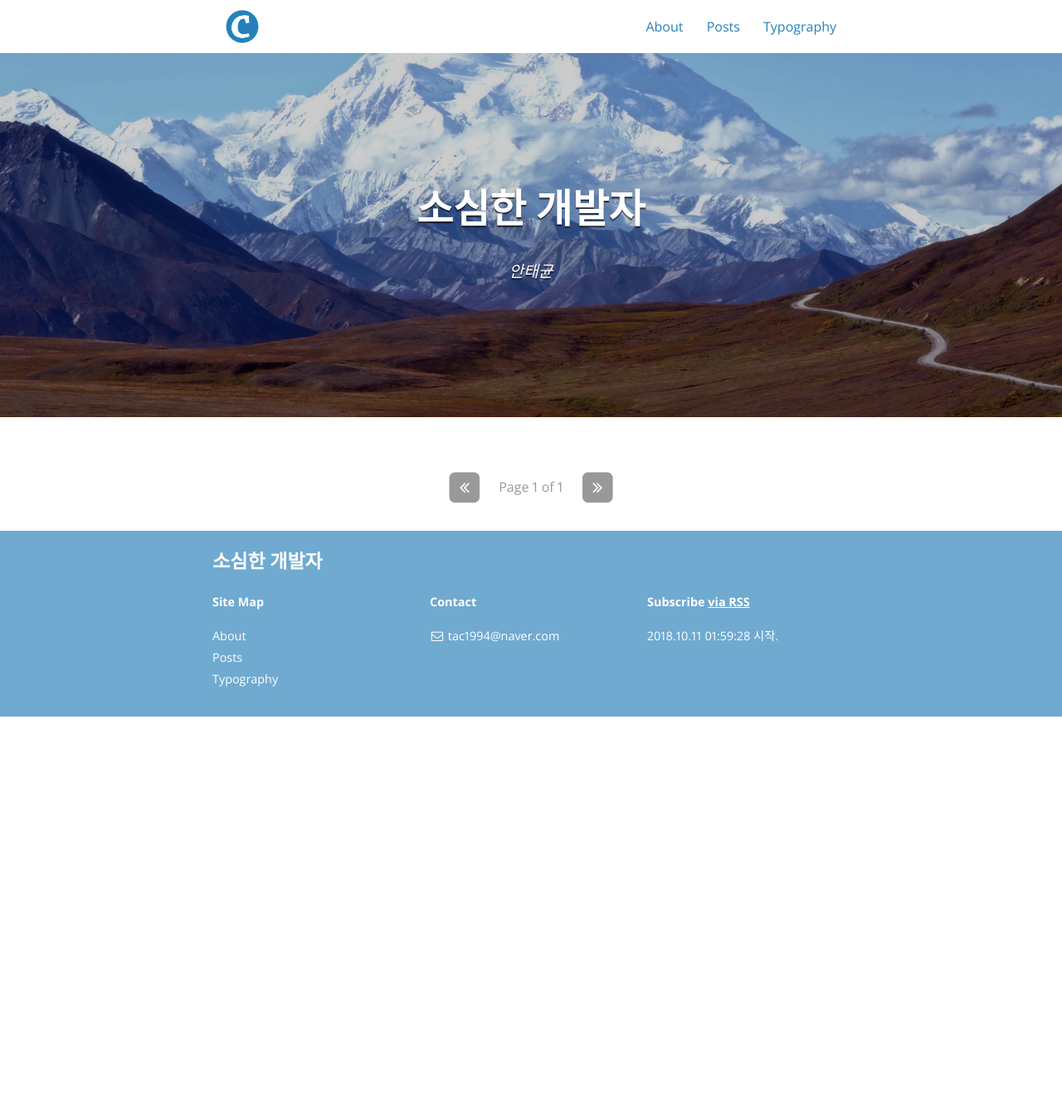
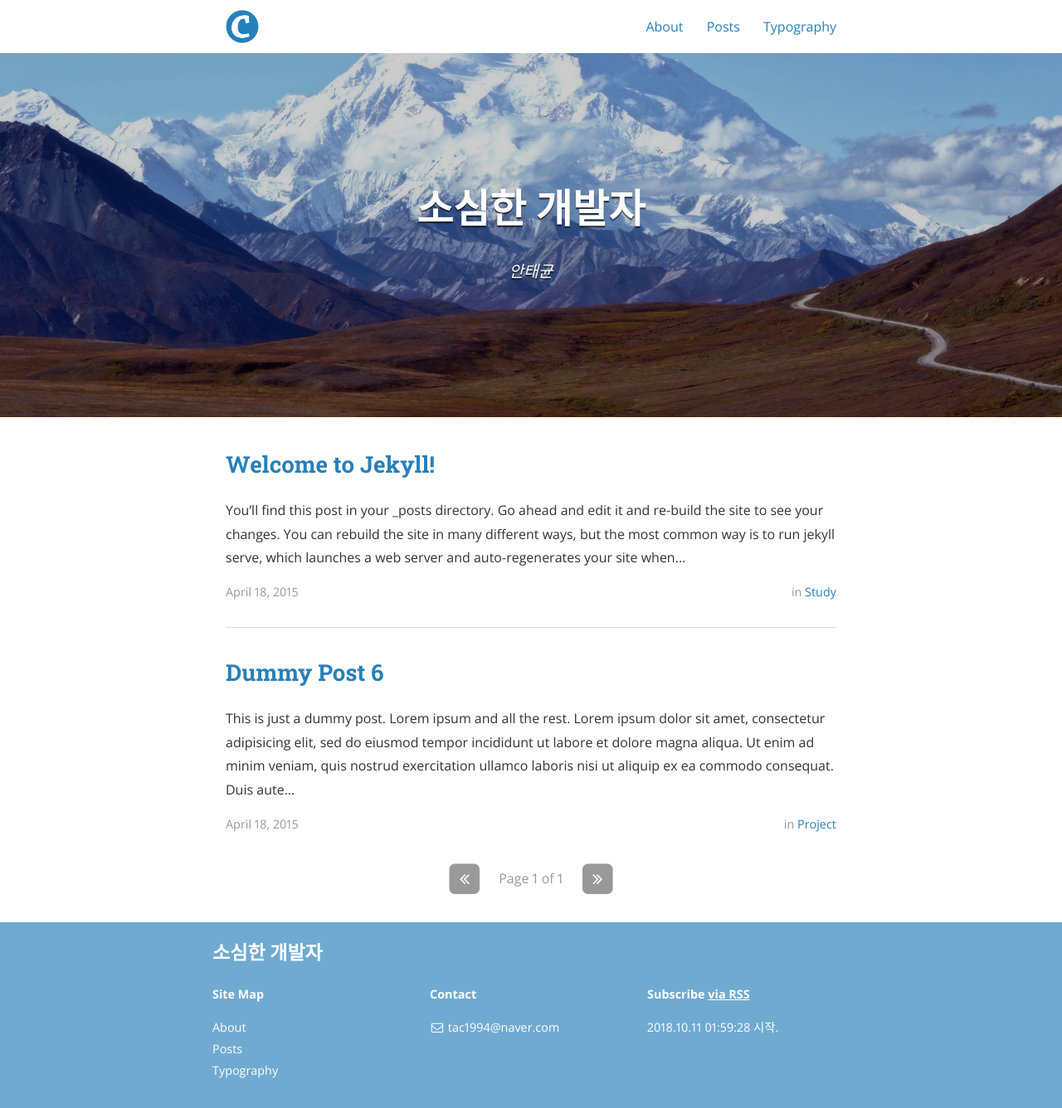
Before and after one commit to antaegyun/ahntaegyun.github.io, a Jekyll site: the page built from index.html, in a window 1280 px wide. Shown: the whole page at 83% size. Built offline with Jekyll 4.4.1, drawn with Linux system fonts in a browser that asks for light colours; nearby versions of some CDN libraries; the list of posts is cut into pages by our own code; before the commit the page ends 900 px from its top, so only the background shows below that.

Commit message:
ahntaegyun

```diff
--- a/_config.yml
+++ b/_config.yml
@@ -48,10 +48,10 @@ jekyll-archives:
 
 # Category descriptions (for archive pages)
 descriptions:
-  - cat: project
+  - cat: Project
     desc: "Posts describing Jekyll setup techniques."
 
-  - cat: study
+  - cat: Study
     desc: "Just some placeholder posts, lorem ipsum and the rest."
 
 # Social icons and sharing options
--- /dev/null
+++ b/_posts/2015-04-18-dummy6.markdown
@@ -0,0 +1,17 @@
+---
+layout: post
+title:  "Dummy Post 6"
+date:   2015-04-18 08:43:59
+author: Ben Centra
+categories: Project
+tags: lorem ipsum
+---
+
+This is just a dummy post. Lorem ipsum and all the rest.
+
+Lorem ipsum dolor sit amet, consectetur adipisicing elit, sed do eiusmod
+tempor incididunt ut labore et dolore magna aliqua. Ut enim ad minim veniam,
+quis nostrud exercitation ullamco laboris nisi ut aliquip ex ea commodo
+consequat. Duis aute irure dolor in reprehenderit in voluptate velit esse
+cillum dolore eu fugiat nulla pariatur. Excepteur sint occaecat cupidatat non
+proident, sunt in culpa qui officia deserunt mollit anim id est laborum.
--- /dev/null
+++ b/_posts/2015-04-18-welcome-to-jekyll.markdown
@@ -0,0 +1,74 @@
+---
+layout: post
+title:  "Welcome to Jekyll!"
+date:   2015-04-18 08:43:59
+author: Ben Centra
+categories: Study
+tags:	jekyll welcome
+cover:  "/assets/instacode.png"
+---
+
+You’ll find this post in your `_posts` directory. Go ahead and edit it and re-build the site to see your changes. You can rebuild the site in many different ways, but the most common way is to run `jekyll serve`, which launches a web server and auto-regenerates your site when a file is updated.
+
+## Adding New Posts
+
+To add new posts, simply add a file in the `_posts` directory that follows the convention `YYYY-MM-DD-name-of-post.ext` and includes the necessary front matter. Take a look at the source for this post to get an idea about how it works.
+
+### Tags and Categories
+
+If you list one or more categories or tags in the front matter of your post, they will be included with the post on the page as links. Clicking the link will bring you to an auto-generated archive page for the category or tag, created using the [jekyll-archive][jekyll-archive] gem.
+
+### Cover Images
+
+To add a cover image to your post, set the "cover" property in the front matter with the relative URL of the image (i.e. <code>cover: "/assets/cover_image.jpg"</code>).
+
+### Code Snippets
+
+You can use [highlight.js][highlight] to add syntax highlight code snippets:
+
+Use the [Liquid][liquid] `{% raw %}{% highlight <language> %}{% endraw %}` tag to add syntax highlighting to code snippets.
+
+For instance, this template...
+{% highlight html %}
+{% raw %}{% highlight javascript %}
+function demo(string, times) {
+  for (var i = 0; i < times; i++) {
+    console.log(string);
+  }
+}
+demo("hello, world!", 10);
+{% endhighlight %}{% endraw %}
+{% endhighlight %}
+
+...will come out looking like this:
+
+{% highlight javascript %}
+function demo(string, times) {
+  for (var i = 0; i < times; i++) {
+    console.log(string);
+  }
+}
+demo("hello, world!", 10);
+{% endhighlight %}
+
+Syntax highlighting is done using [highlight.js][highlight]. You can change the active theme in [head.html](https://github.com/bencentra/centrarium/blob/2dcd73d09e104c3798202b0e14c1db9fa6e77bc7/_includes/head.html#L15).
+
+### Images
+
+Lightbox has been enabled for images. To create the link that'll launch the lightbox, add <code>data-lightbox</code> and <code>data-title</code> attributes to an <code>&lt;a&gt;</code> tag around your <code>&lt;img&gt;</code> tag. The result is:
+
+<a href="//bencentra.com/assets/images/falcon9_large.jpg" data-lightbox="falcon9-large" data-title="Check out the Falcon 9 from SpaceX">
+  <img src="//bencentra.com/assets/images/falcon9_small.jpg" title="Check out the Falcon 9 from SpaceX">
+</a>
+
+For more information, check out the [Lightbox][lightbox] website.
+
+Check out the [Jekyll docs][jekyll] for more info on how to get the most out of Jekyll. File all bugs/feature requests at [Jekyll’s GitHub repo][jekyll-gh]. If you have questions, you can ask them on [Jekyll’s dedicated Help repository][jekyll-help].
+
+[jekyll]:      http://jekyllrb.com
+[jekyll-gh]:   https://github.com/jekyll/jekyll
+[jekyll-help]: https://github.com/jekyll/jekyll-help
+[highlight]:   https://highlightjs.org/
+[lightbox]:    http://lokeshdhakar.com/projects/lightbox2/
+[jekyll-archive]: https://github.com/jekyll/jekyll-archives
+[liquid]: https://github.com/Shopify/liquid/wiki/Liquid-for-Designers
```
